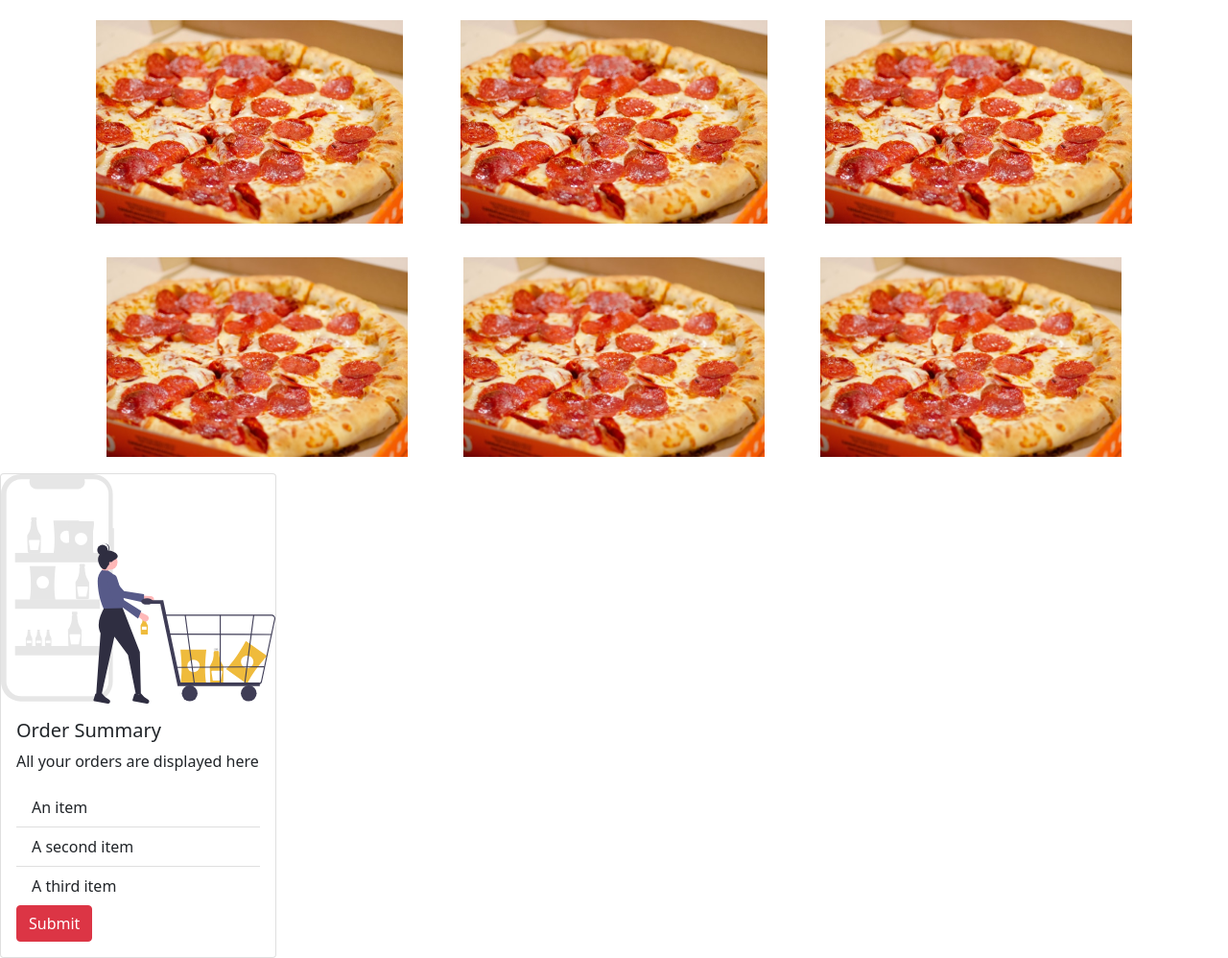
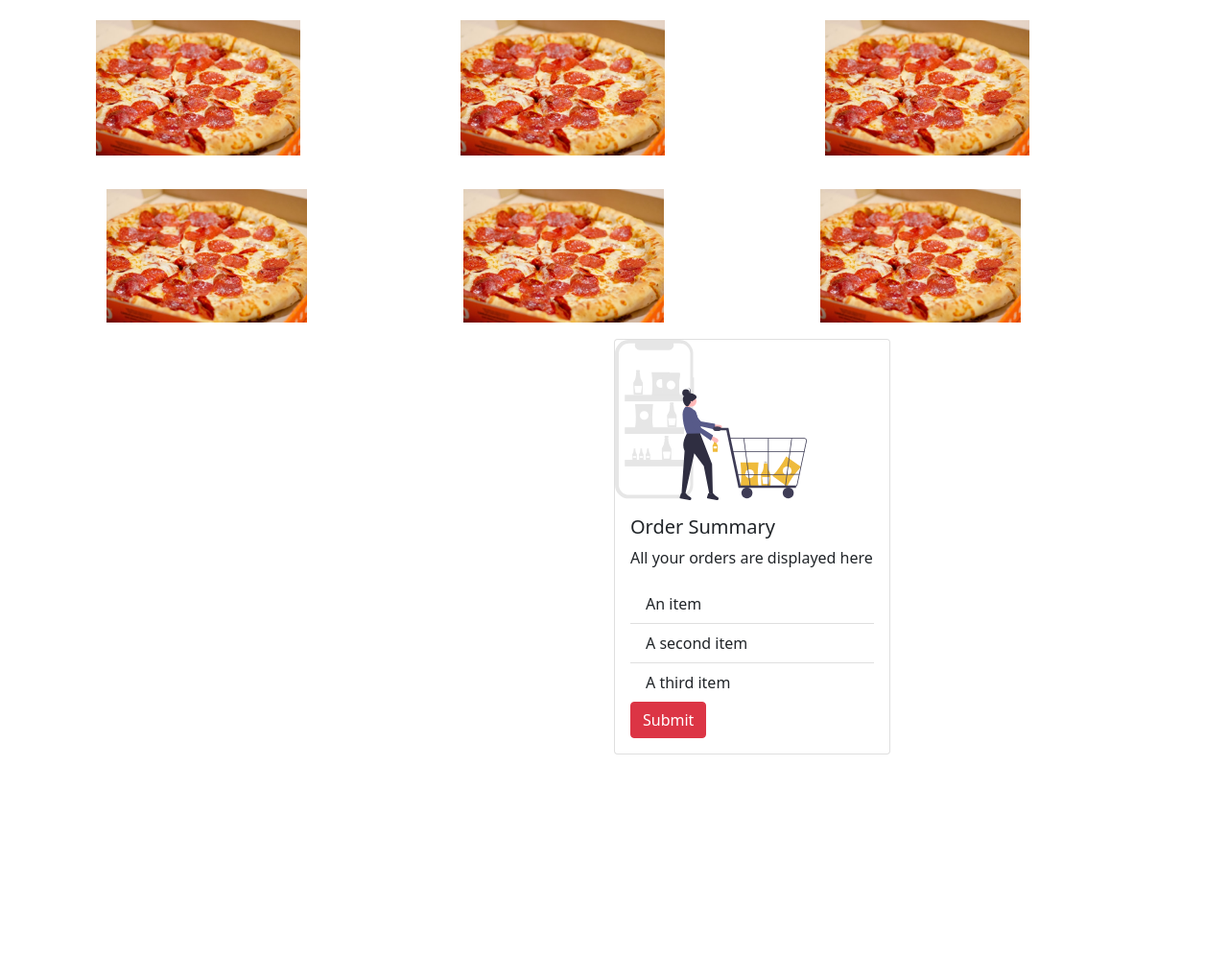
Before and after one commit to ivymmurithi/ivys-pizzeria, a plain HTML site: page index.html in a window 1280 px wide. Shown: the part 1065-2063 px from the top of the page at 96% size. After the commit the page ends 1851 px from the top, so only its background shows below. Drawn offline with nearby package versions, Linux system fonts and the light colour scheme.

Commit message:
position the order summary card

```diff
--- a/styles.css
+++ b/styles.css
@@ -18,7 +18,7 @@
   background-image: linear-gradient(315deg, #f5d020 0%, #f53803 74%);
   align-items: center;
   justify-content: center;
-  font-family: 'Quicksand:wght@500', sans-serif;
+  font-family: "Quicksand:wght@500", sans-serif;
 }
 
 .row img {
@@ -29,14 +29,19 @@
 }
 
 .menu img {
-  width: 100%;
+  width: 70%;
   height: 100%;
+  margin-right: 50%;
 }
 .menu {
   margin-top: 2%;
 }
 
 .menu-title {
-   font-family: 'Satisfy', cursive;
+  font-family: "Satisfy", cursive;
   margin-top: 3%;
 }
+
+.card {
+margin-left: 50%;
+}
```
Lines whose indentation alone changed are shown as unchanged.
